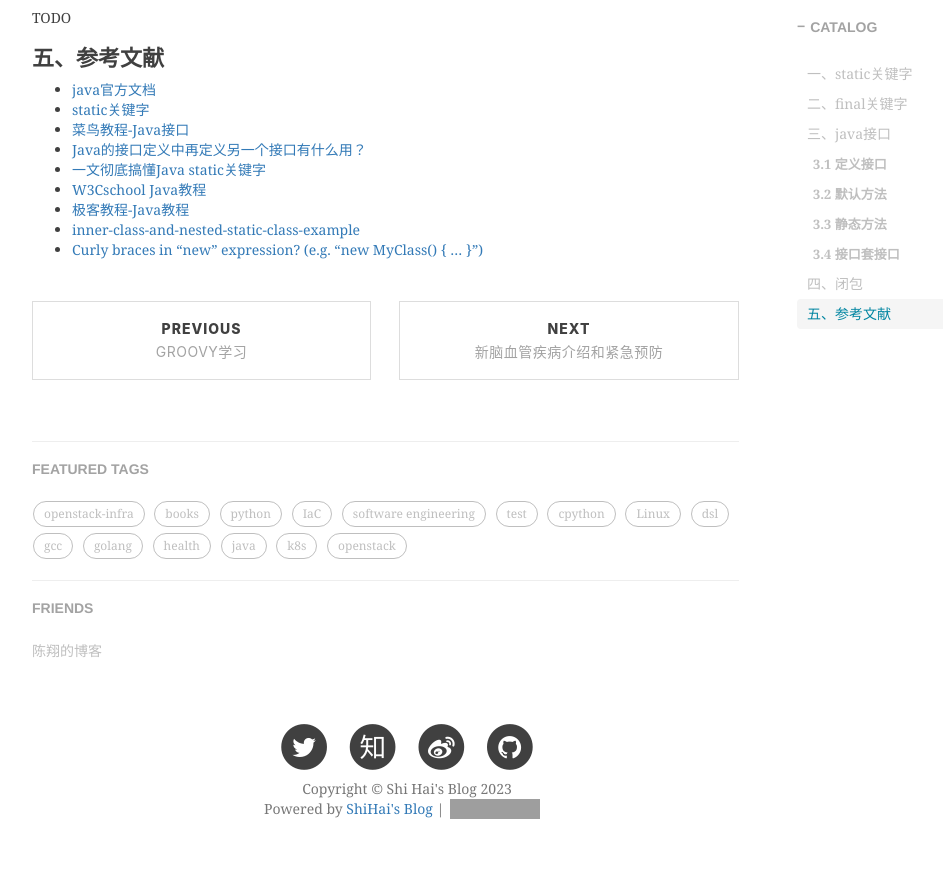
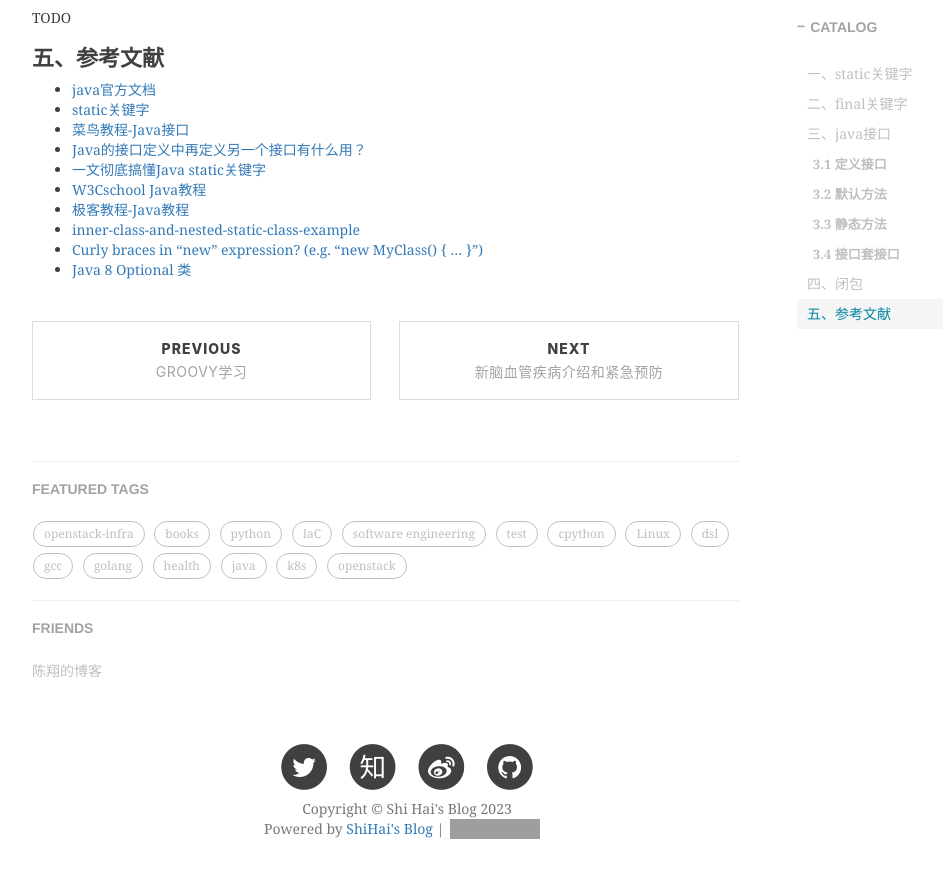
Before and after one commit to shihai1991/shihai1991.github.io, a Jekyll site: the page built from _posts/2023-03-01-java接口学习.md, in a window 1280 px wide and 900 px high, scrolled down 1995 px. Shown: the top 878 px of the window, without its empty margins (233-1176 px from the left). Built offline with Jekyll 4.4.1, drawn with Linux system fonts in a browser that asks for light colours; nearby versions of some CDN libraries; comment, search, counter and statistics services are not loaded; grey boxes are pictures that could not be loaded.

Commit message:
Update 2023-03-01-java接口学习.md

```diff
--- a/_posts/2023-03-01-java接口学习.md
+++ b/_posts/2023-03-01-java接口学习.md
@@ -85,3 +85,4 @@ TODO
 - [极客教程-Java教程](https://geek-docs.com/java/java-tutorial/fileswalk.html)
 - [inner-class-and-nested-static-class-example](https://docs.oracle.com/javase/tutorial/java/javaOO/nested.html#inner-class-and-nested-static-class-example)
 - [Curly braces in "new" expression? (e.g. "new MyClass() { ... }")](https://stackoverflow.com/questions/10468806/curly-braces-in-new-expression-e-g-new-myclass)
+- [Java 8 Optional 类](https://www.runoob.com/java/java8-optional-class.html)
```
